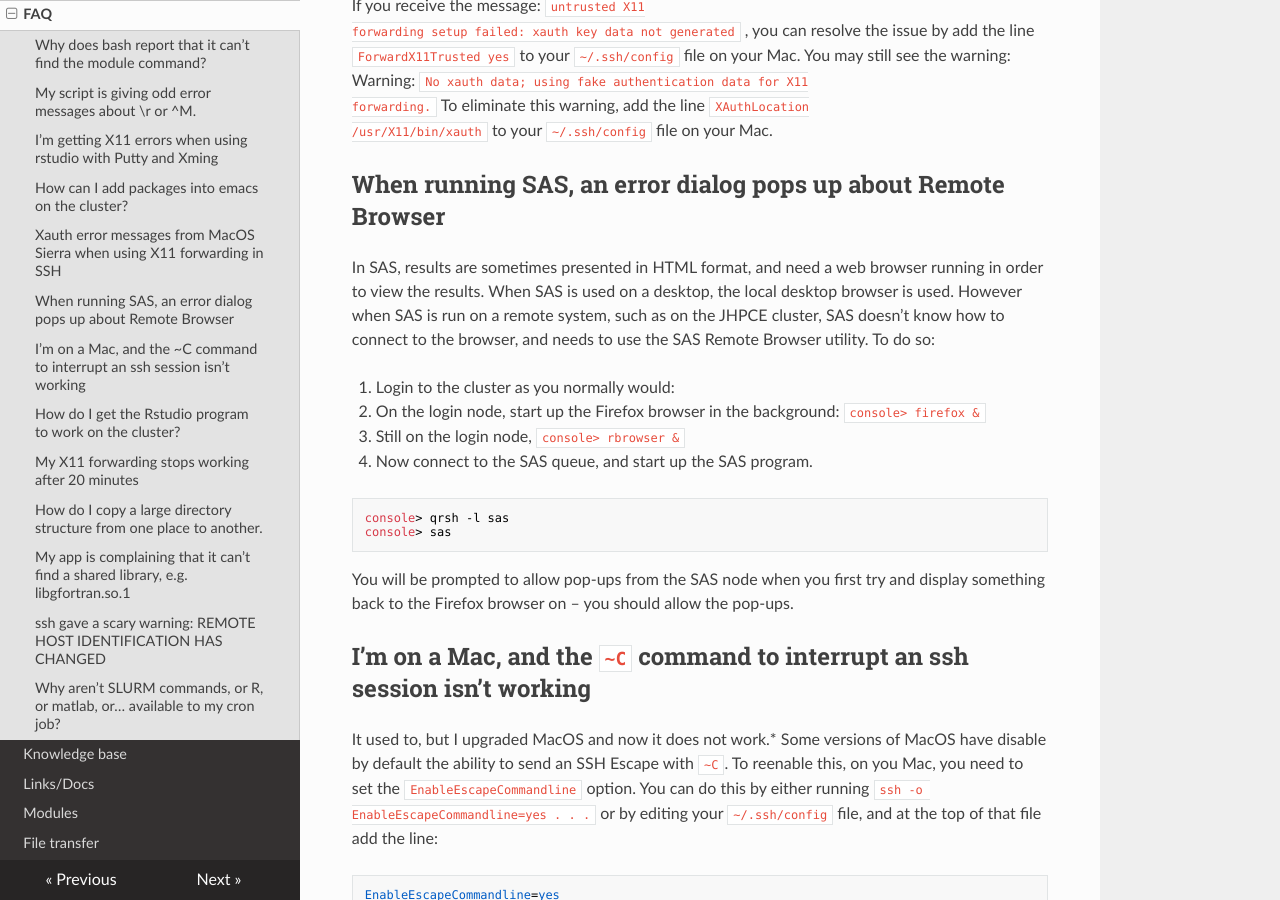
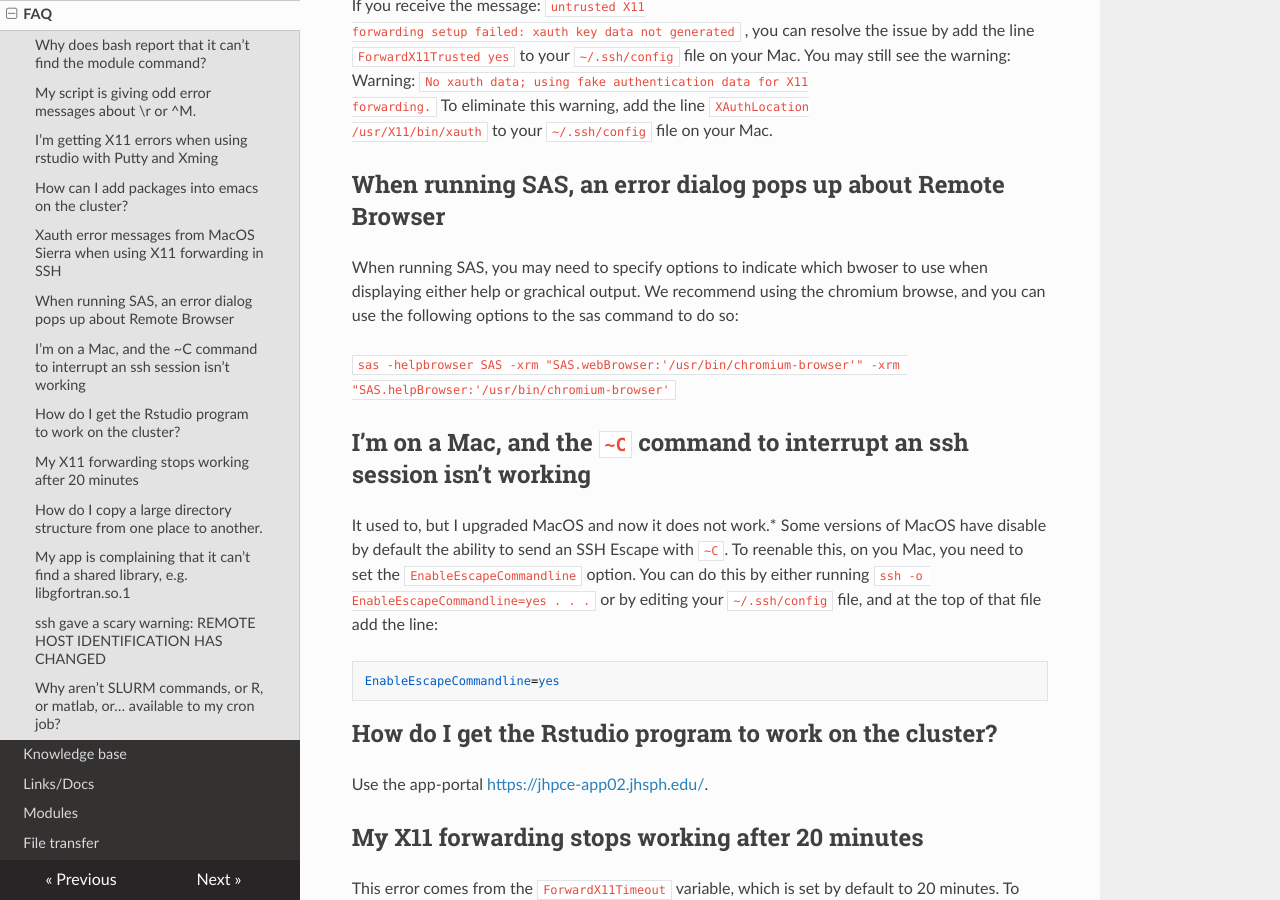
Before and after one commit to jhpce-jhu/jhpce_mkdocs, an MkDocs documentation site: the page built from docs/faq.md, in a window 1280 px wide and 900 px high, scrolled down 1316 px. Built offline with MkDocs 1.6.1, drawn with Linux system fonts in a browser that asks for light colours; nearby versions of some CDN libraries.

Commit message:
Updates SAS options for remote browser in FAQ

````diff
--- a/docs/faq.md
+++ b/docs/faq.md
@@ -60,27 +60,12 @@ forwarding.` To eliminate this warning, add the line `XAuthLocation
 
 ## When running SAS, an error dialog pops up about Remote Browser
 
-In SAS, results are sometimes presented in HTML format, and need a web
-browser running in order to view the results. When SAS is used on a
-desktop, the local desktop browser is used. However when SAS is run on
-a remote system, such as on the JHPCE cluster, SAS doesn’t know how to
-connect to the browser, and needs to use the SAS Remote Browser
-utility. To do so:
+When running SAS, you may need to specify options to indicate which
+bwoser to use when displaying either help or grachical output. We recommend
+using the chromium browse, and you can use the following options to the
+sas command to do so:
 
-1. Login to the cluster as you normally would:
-2. On the login node, start up the Firefox browser in the background: `console> firefox &`
-3. Still on the login node, `console> rbrowser &`
-4. Now connect to the SAS queue, and start up the SAS program.
-
-```
-console> qrsh -l sas
-console> sas
-```
-
-You will be prompted to allow pop-ups from the SAS node when you first
-try and display something back to the Firefox browser on – you
-should allow the pop-ups.
-
+`sas -helpbrowser SAS -xrm "SAS.webBrowser:'/usr/bin/chromium-browser'" -xrm "SAS.helpBrowser:'/usr/bin/chromium-browser'`
 
 ## I’m on a Mac, and the `~C` command to interrupt an ssh session isn’t working
 
````
